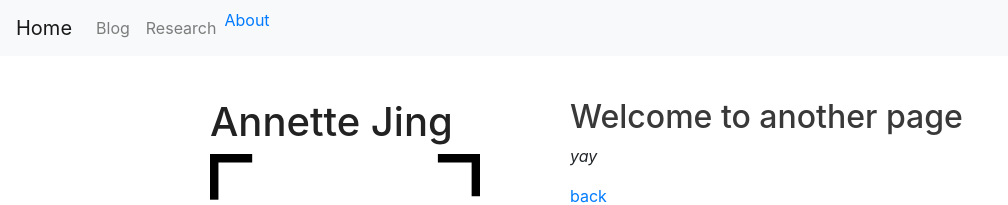
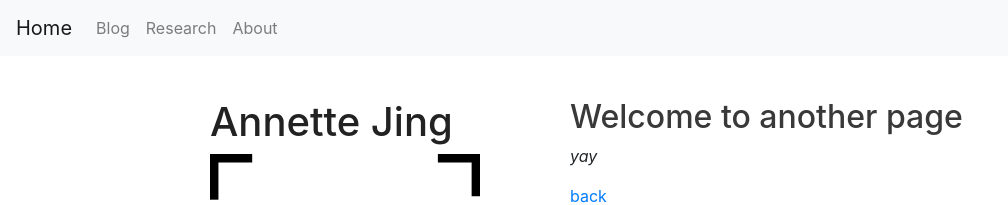
Before and after one commit to AnnetteJing/AnnetteJing.github.io, a Jekyll site: the page built from another-page.md, in a window 1280 px wide. Shown: the top 205 px of the page, without its empty margins (0-1008 px from the left). Built offline with Jekyll 4.4.1, drawn with Linux system fonts in a browser that asks for light colours; our own code applies the rules of GitHub Pages for plain Markdown files.

Commit message:
Header Test

```diff
--- a/_layouts/default.html
+++ b/_layouts/default.html
@@ -33,7 +33,7 @@
             <a class="nav-link" href="#">Research</a>
           </li>
           <li class="nav-item">
-            <a class="{{ site.url }}/About.html" href="#">About</a>
+            <a class="nav-link" href="{{ site.url }}/About.html">About</a>
           </li>
         </ul>
       </div>
```
